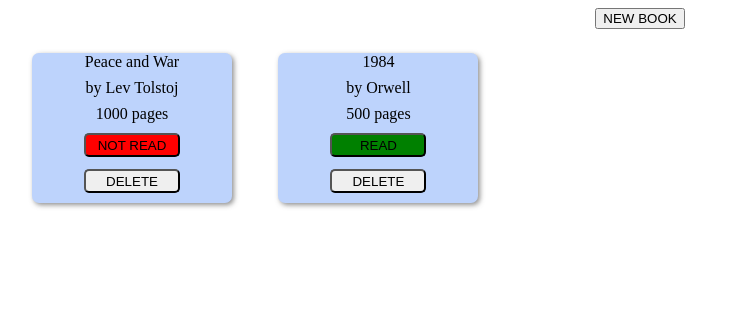
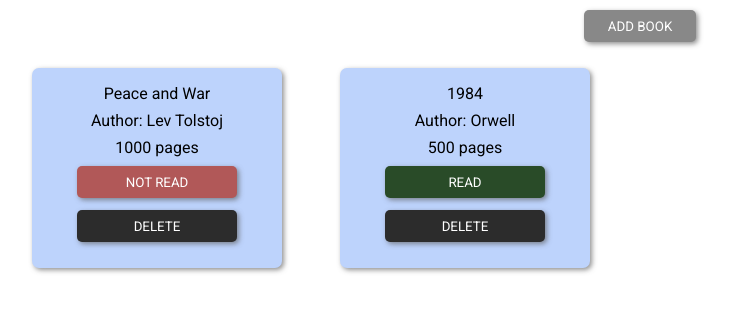
Before and after one commit to bronickone/library, a plain HTML site: page index.html in a window 1280 px wide. Shown: the whole page, without its empty margins (0-733 px from the left). Drawn offline with Linux system fonts and the light colour scheme; a web font is replaced by a local one.

Commit message:
add styles for buttons

```diff
--- a/index.html
+++ b/index.html
@@ -1,6 +1,7 @@
 <!DOCTYPE html>
 <html lang="en">
 <head>
+    <link rel="stylesheet" href="https://fonts.googleapis.com/css?family=Roboto|Pattaya|Qwigley|Quantico">
     <meta charset="UTF-8">
     <meta http-equiv="X-UA-Compatible" content="IE=edge">
     <meta name="viewport" content="width=device-width, initial-scale=1.0">
@@ -10,21 +11,29 @@
 </head>
 <body>
     <form action = "#" class ="add-book">
+        <div class="input-text">
             <label for = "name">Book's title</label>
             <input type = "text" id = "name" class = "book-input" placeholder="Title" required>
+        </div>
         <!-- <div class="errorMsg"></div> -->
+        <div class="input-text">
             <label for = "author">Book's author</label>
             <input type = "text" id = "author" class = "book-input" placeholder="Author" required>
+        </div>
         <!-- <div class="errorMsg"></div> -->
+        <div class="input-text">
             <label for = "pages">Number of pages</label>
             <input type = "number" id = "pages" class = "book-input" placeholder="Number of pages" required>
+        </div>
         <!-- <div class="errorMsg"></div> -->
+        <div class="input-flag">
             <label for = "read-flag">Read already</label>
             <input type = "checkbox" id = "read-flag" class = "book-input"  >
-        <button type="submit" class = "add-book-button">Add book</button>
+        </div>
+        <button type="submit" class = "add-book-button">Add</button>
     </form>
     <div class="main-container">
-        <button class = "new-book">NEW BOOK</button>
+        <button class = "new-book">ADD BOOK</button>
         <div class="books">
         <div class="books-list"></div>
         </div>
--- a/script.js
+++ b/script.js
@@ -116,14 +116,14 @@ function printLibrary(){
         removeButton.classList.add('removeButton')
 
 
-        bookTitle.textContent = unit.title
-        bookAuthor.textContent = 'by ' + unit.author
+        bookTitle.textContent =  unit.title
+        bookAuthor.textContent = 'Author:  ' + unit.author
         bookPages.textContent = unit.pages + ' pages'
         let status = 'NOT READ'
-        statusButton.style.backgroundColor = 'red'
+        statusButton.style.backgroundColor = 'rgb(177, 88, 88)'
         if (unit.status) {
             status = 'READ'
-            statusButton.style.backgroundColor = 'green'
+            statusButton.style.backgroundColor = 'rgb(41, 75, 40)'
         }
         statusButton.textContent = status
         removeButton.textContent = 'DELETE'
--- a/style.css
+++ b/style.css
@@ -1,21 +1,55 @@
 *{
     box-sizing: border-box;
+    font-family: Roboto, serif;
+}
+
+body{
+
+
 }
 
 .card button{
-    margin:2px;
-    width: 6rem;
-    height: 1.5rem;
-    border-radius: 5px;
-    border-style: 0;
+
+    width: 10rem;
+    height: 2rem;
+
+    color: white;
+    background-color: rgb(44, 44, 44);
+
+}
+.add-book-button{
+    width: 10rem;
+    height: 4rem;
 
 }
 
-.card button:hover{
+button{
+    margin:2px;
+    border-radius: 5px;
+    border-style: none;
+    box-shadow:  2px 2px 5px rgba(90, 90, 90, 0.671);
+
+}
+.new-book{
+
+    width: 7rem;
+    height: 2rem;
+
+    color: white;
+    background-color: rgb(136, 136, 136);
+}
+
+
+button:hover{
     cursor: pointer;
+}
+button:active{
+    box-shadow:  none;
 }
 
 .add-book{
+    padding: 4rem;
+    border-radius: 5px;
     position: absolute;
     top: 50%;
     left: 50%;
@@ -26,6 +60,8 @@
     align-items: center;
     justify-content: center;
     flex-direction: column;
+    gap:10px;
+    height: 270px;
     width: 200px;
     background-color: rgb(49, 112, 112);
      display: none;
@@ -46,16 +82,19 @@
     padding: 1.5rem;
     display: grid;
     /* grid-template-rows: repeat(2, 1fr); */
-    grid-template-columns: repeat(auto-fill, minmax(200px, 1fr));
+    grid-template-columns: repeat(auto-fill, minmax(250px, 1fr));
     gap:1rem;
 
 }
+
 .card {
+    padding: 1rem;
+    color: white;
     display: grid;
     justify-items: center;
     z-index: 0;
-    width:200px;
-    height:150px;
+    width:250px;
+    height:200px;
     position: relative;
     background-color: #bdd3fc;
     color: black;
@@ -63,6 +102,10 @@
     box-shadow:  2px 2px 5px rgba(90, 90, 90, 0.671);
 }
 
+.input-flag{
+    display: grid;
+    grid-template-columns: 10fr 1fr;
+}
 
 
 .errorMsg{
```
Lines whose indentation alone changed are shown as unchanged.
